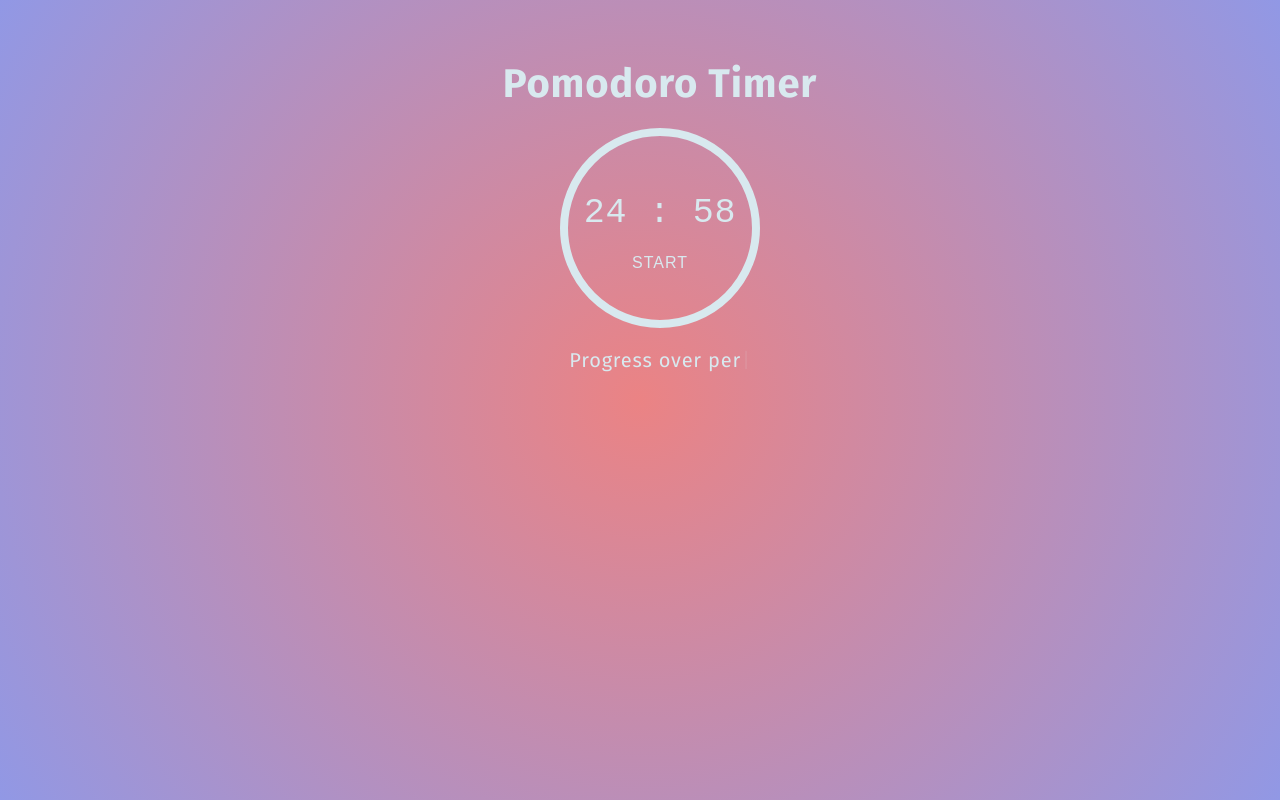
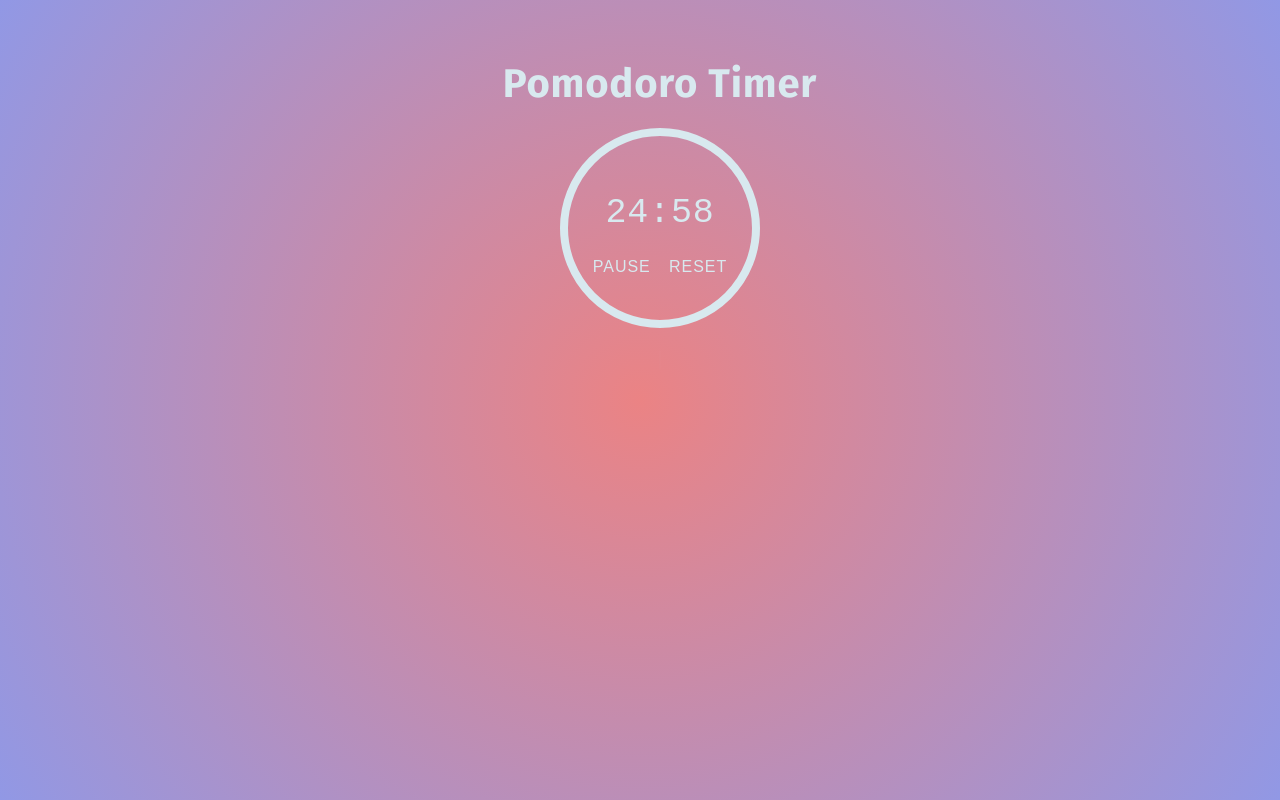
Before and after one commit to slvo-loading/pomodoro, a website: page index.html in a window 1280 px wide. Both pictures are taken after a click on the button "START". Shown: the top 800 px of the page. Drawn offline with nearby package versions, Linux system fonts and the light colour scheme; a web font is replaced by a local one.

Commit message:
added pause button and function. will work on reset function next

```diff
--- a/app.js
+++ b/app.js
@@ -6,10 +6,12 @@ let state = true;
 
 const appTimer = () => {
   const sessionAmount = Number.parseInt(session.textContent);
+  const btn = document.querySelector('.btn-start');
 
   if (state) {
     state = false;
     let totalSeconds = sessionAmount * 60;
+    btn.textContent = 'Pause';
 
     const updateSeconds = () => {
       const minute = document.querySelector('.minutes');
@@ -33,12 +35,18 @@ const appTimer = () => {
       }
     };
     myInterval = setInterval(updateSeconds, 1000);
+    motivationInterval = setInterval(displayPhrase, 10000);
   } else {
-    alert('Session has already started.');
+    state = true;
+    btn.textContent = 'Start';
+    clearInterval(myInterval);
+    clearInterval(motivationInterval);
   }
 };
 
 const motivationalPhrases = [
+  'You got this!',
+  'You are capable of amazing things',
   'Progress over perfection',
   'Focus on one task at a time',
   'Small steps lead to big results',
@@ -49,47 +57,20 @@ const motivationalPhrases = [
   'You’ve got this',
   'Make it happen',
   'Keep moving forward',
+  'You are unstoppable',
+  'You are stronger than you think',
+  'You are capable of more than you know',
 ];
 
+let messageIndex = 0;
+var message = document.getElementById('message');
+var typewriter = new Typewriter(message, {
+  loop: true,
+});
 const displayPhrase = () => {
-  var message = document.getElementById('message');
-  const initialText = message.textContent;
-  var typewriter = new Typewriter(message, {
-    loop: true,
-  });
+  typewriter.deleteAll().typeString(motivationalPhrases[messageIndex]).start();
 
-  typewriter
-    .typeString(motivationalPhrases[0])
-    .pauseFor(2500)
-    .deleteAll()
-    .typeString(motivationalPhrases[1])
-    .pauseFor(2500)
-    .deleteAll()
-    .typeString(motivationalPhrases[2])
-    .pauseFor(2500)
-    .deleteAll()
-    .typeString(motivationalPhrases[3])
-    .pauseFor(2500)
-    .deleteAll()
-    .typeString(motivationalPhrases[4])
-    .pauseFor(2500)
-    .deleteAll()
-    .typeString(motivationalPhrases[5])
-    .pauseFor(2500)
-    .deleteAll()
-    .typeString(motivationalPhrases[6])
-    .pauseFor(2500)
-    .deleteAll()
-    .typeString(motivationalPhrases[7])
-    .pauseFor(2500)
-    .deleteAll()
-    .typeString(motivationalPhrases[8])
-    .pauseFor(2500)
-    .deleteAll()
-    .typeString(motivationalPhrases[9])
-    .pauseFor(2500)
-    .deleteAll()
-    .start();
+  messageIndex = (messageIndex + 1) % motivationalPhrases.length;
 };
 
 startBtn.addEventListener('click', () => {
--- a/index.html
+++ b/index.html
@@ -16,10 +16,11 @@
         <div class="circle-shape"></div>
         <div class="timer">
           <p>
-            <span class="minutes">25</span> : <span class="seconds">00</span>
+            <span class="minutes">25</span>:<span class="seconds">00</span>
           </p>
         </div>
         <button class="btn-start">start</button>
+        <button class="btn-reset">reset</button>
       </div>
       <div id="message">You got this!</div>
     </div>
```
